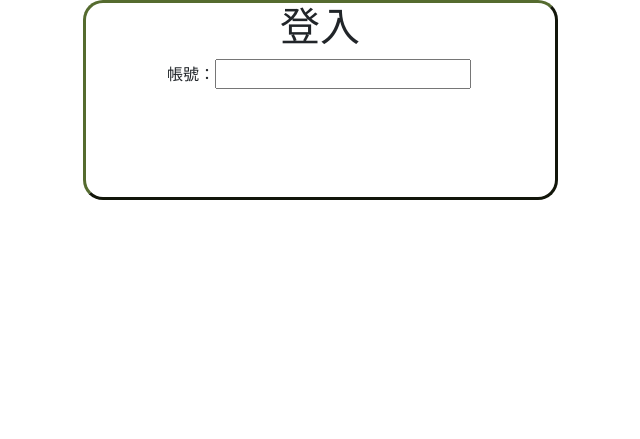
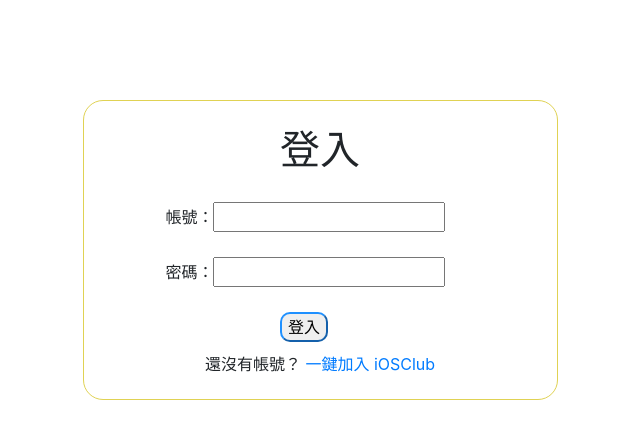
Before and after one commit to HaXAlvin/StudentClubManagerSystem, a Flask app: template templates/log_in.html in a window 1280 px wide. Shown: the top 439 px of the page, without its empty margins (320-960 px from the left). Run offline with Flask 2, Linux system fonts and the light colour scheme; the template is opened without the code that fills it, so the values that code supplies are empty; some libraries are stand-ins or nearby versions.

Commit message:
Welcome to iOS Club

```diff
--- a/static/css/log_in.css
+++ b/static/css/log_in.css
@@ -1,9 +1,10 @@
 #theBiggestDiv {
   margin: 0px auto;
   width: 475px;
-  height: 200px;
-  border-color: darkolivegreen;
-  border-style: outset;
+  height: 300px;
+  border-color: rgb(224, 210, 83);
+  border-style: solid;
+  border-width: thin;
   border-radius: 20px;
 }
 
@@ -18,3 +19,38 @@ h1 {
 .accountBox {
   margin: 0 auto;
 }
+#accountinput {
+  width: 75%;
+}
+#passwordinput {
+  width: 75%;
+}
+
+#above-space {
+  width: max-content;
+  height: 100px;
+}
+
+.betweenAccountPassword {
+  width: max-content;
+  height: 25px;
+}
+
+#button_div {
+  width: 80px;
+  height: 30px;
+  border-radius: 15px;
+  margin: 0 auto;
+}
+#between-login-account {
+  width: max-content;
+  height: 20px;
+}
+
+#button_login {
+  border-radius: 10px;
+  border-color: dodgerblue;
+}
+.text-center {
+  text-align: center;
+}
--- a/static/js/log_in.js
+++ b/static/js/log_in.js
@@ -0,0 +1,4 @@
+function login() {
+  alert("歡迎進入 iOS Club");
+  // if document.accpass.account
+}
--- a/templates/log_in.html
+++ b/templates/log_in.html
@@ -24,19 +24,49 @@
       integrity="sha384-B0UglyR+jN6CkvvICOB2joaf5I4l3gm9GU6Hc1og6Ls7i6U/mkkaduKaBhlAXv9k"
       crossorigin="anonymous"
     ></script>
+    <script src="../static/js/log_in.js"></script>
     <link rel="stylesheet" type="text/css" href="../static/css/log_in.css" />
   </head>
   <body>
+    <div class="container" id="above-space"></div>
     <div class="container" id="theBiggestDiv">
+      <div>
+        <div class="betweenAccountPassword"></div>
         <h1>登入</h1>
+        <div class="container" id="between-login-account"></div>
         <div class="container">
           <div class="row">
             <div class="col-sm-10">
-            <form>
+              <form name="accpass">
                 <div class="container" id="accountBox">
-                帳號：<input type="text" name="欄位名稱" />
+                  帳號：<input type="text" id="accountinput" name="account" />
+                </div>
+                <div class="betweenAccountPassword"></div>
+                <div class="container" id="passwordBox">
+                  密碼：<input
+                    type="password"
+                    id="passwordinput"
+                    name="password"
+                  />
+                </div>
+                <div class="betweenAccountPassword"></div>
+                <div id="button_div">
+                  <input
+                    type="submit"
+                    id="button_login"
+                    onclick="login()"
+                    value="登入"
+                  />
                 </div>
               </form>
+            </div>
+          </div>
+          <div style="height: 10px;"></div>
+          <div>
+            <p class="text-center">
+              還沒有帳號？
+              <a href="../templates/sign_up.html">一鍵加入 iOSClub</a>
+            </p>
           </div>
         </div>
       </div>
```
Also changed, not shown: templates/sign_up.html (added, +31 -0 lines). Lines whose indentation alone changed are shown as unchanged.
